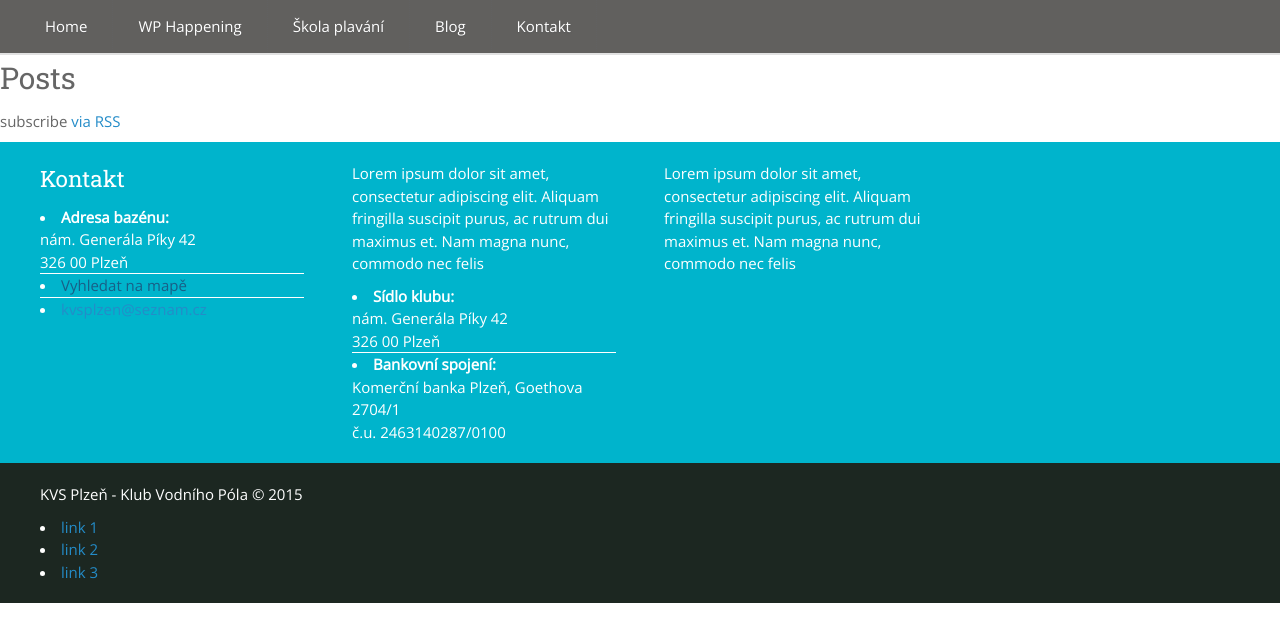
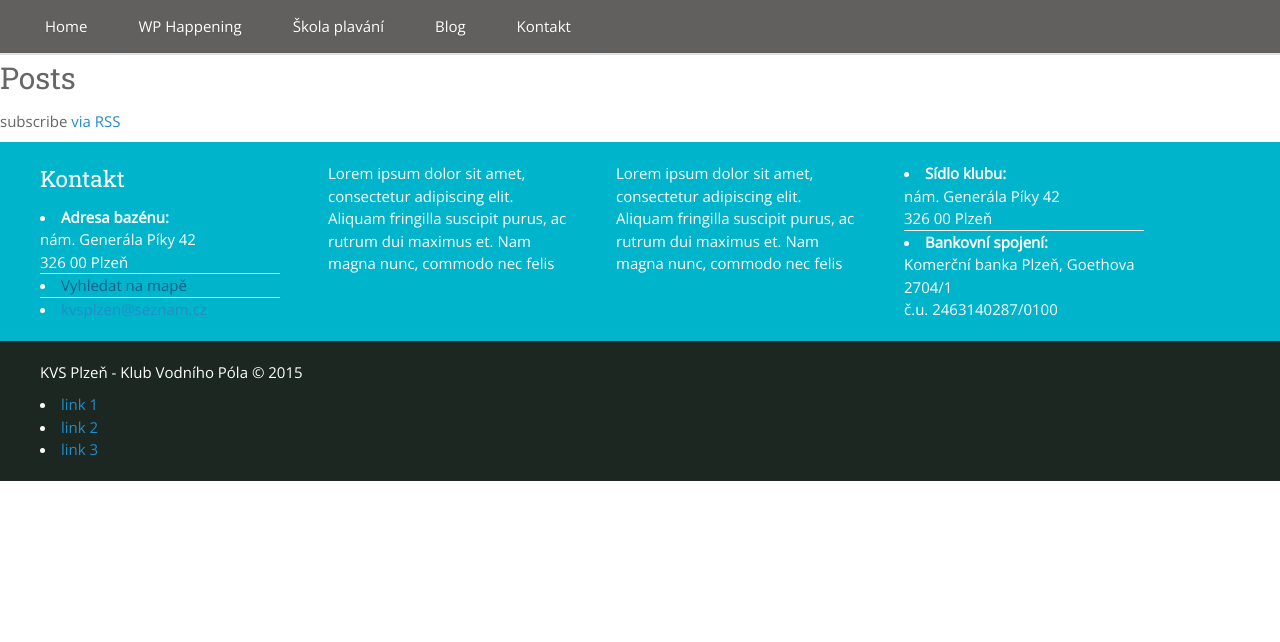
Before and after one commit to SteveVil/KVS-web, a Jekyll site: the page built from index.html, in a window 1280 px wide. Shown: the top 642 px of the page. Built offline with Jekyll 4.4.1, drawn with Linux system fonts in a browser that asks for light colours.

Commit message:
Update _footer.sass

```diff
--- a/_sass/_footer.sass
+++ b/_sass/_footer.sass
@@ -12,12 +12,11 @@ footer
 		border: none
 
 .box4
-	width: 22%
+	width: 20%
 	margin-right: 4%
 	float: left
 
-	.last
-		margin-right:0px
+
 
 .post-footer
 	background: none repeat scroll 0% 0% #1C2721
```
